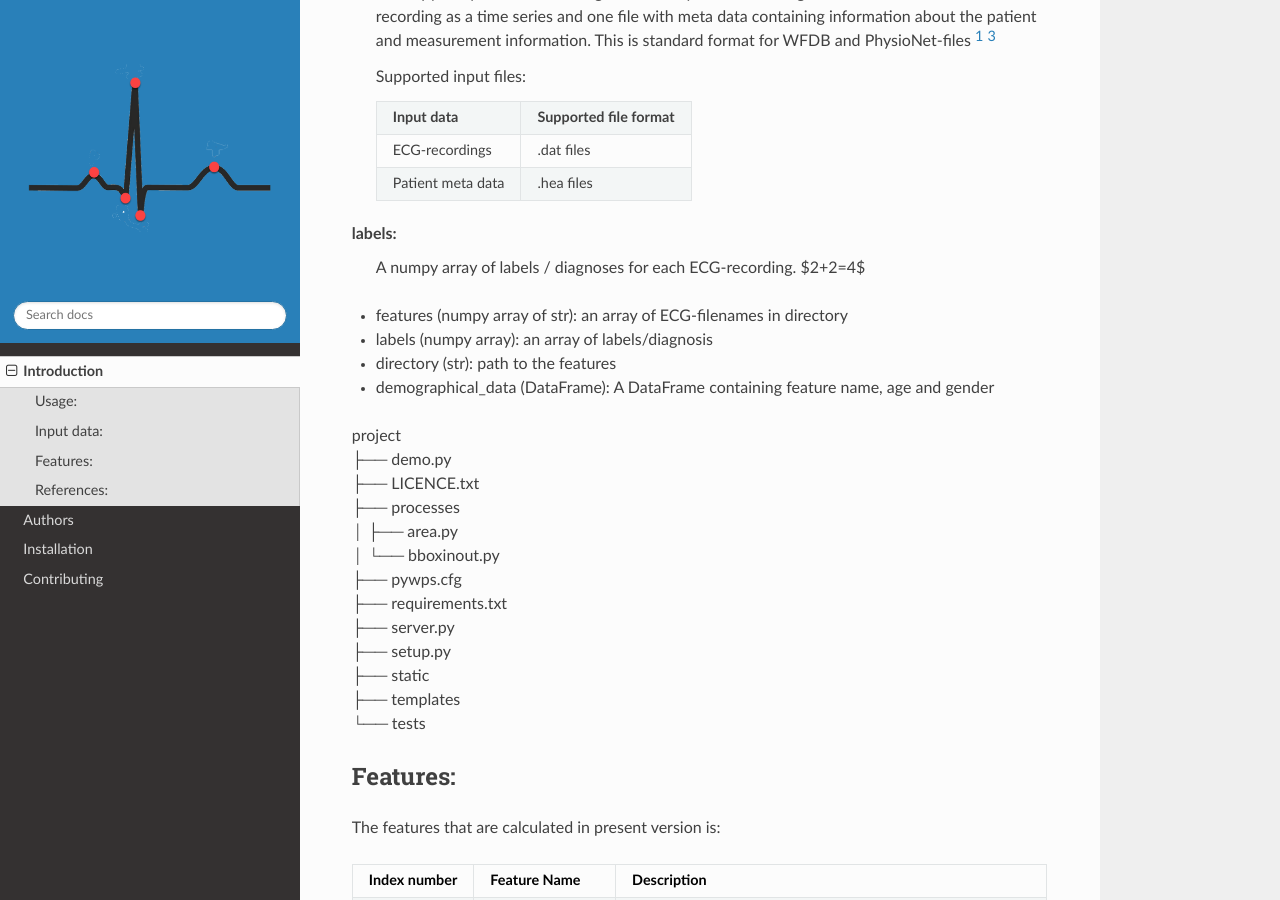
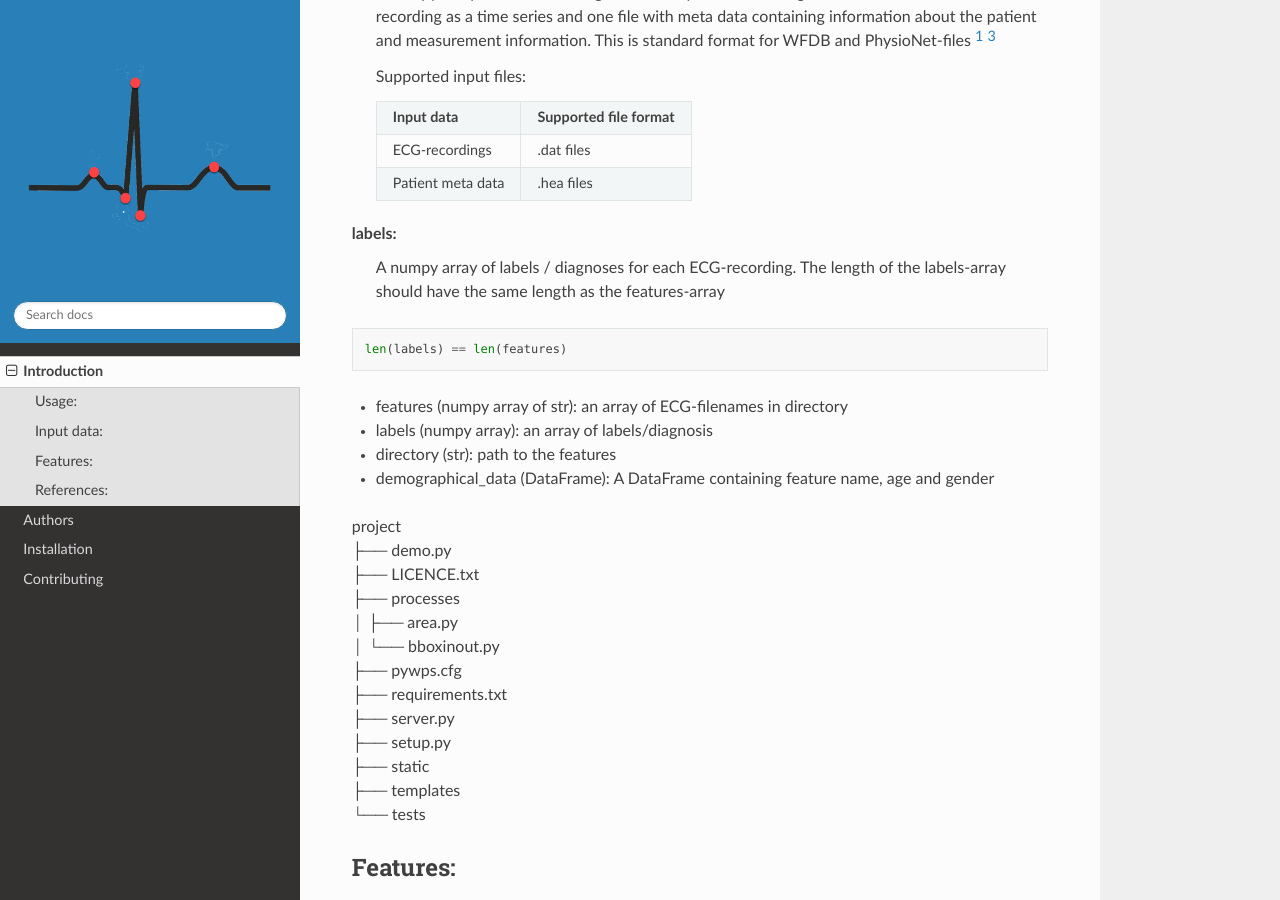
Before and after one commit to Bsingstad/ECG-featurizer, a Sphinx documentation site: the page built from docs/source/introduction.rst, in a window 1280 px wide and 900 px high, scrolled down 585 px. Built offline with Sphinx 7.4.7 and the Read the Docs theme 2.0.0, drawn with Linux system fonts in a browser that asks for light colours.

Commit message:
Update introduction.rst

```diff
--- a/docs/source/introduction.rst
+++ b/docs/source/introduction.rst
@@ -35,7 +35,12 @@ Input data:
     +-------------------+---------------------------+
 
 **labels:**
-    A numpy array of labels / diagnoses for each ECG-recording. $2+2=4$
+    A numpy array of labels / diagnoses for each ECG-recording. The length of the labels-array should have the same length as the features-array
+.. code-block:: python
+
+        len(labels) == len(features)
+
+
 
 + features (numpy array of str): an array of ECG-filenames in directory
 + labels (numpy array): an array of labels/diagnosis
```
